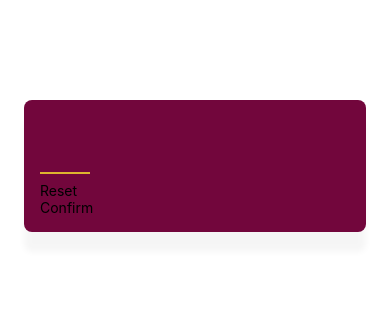
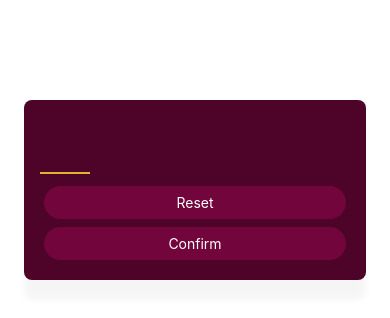
Before and after one commit to alenslyn/mini_game, a React Native app: screen / in a window 390 px wide. Shown: the top 318 px of the page. Built offline with nearby package versions, Linux system fonts and the light colour scheme.

Commit message:
feat: add main button styles

```diff
--- a/components/MainButton.js
+++ b/components/MainButton.js
@@ -1,11 +1,44 @@
-import {View, Text} from 'react-native'
+import {View, Text, Pressable, StyleSheet} from 'react-native'
 
 function MainButton ({children}) {
-    return <View>
-        <Text>
+    function dummy () {
+        return console.log(1);
+    }
+    return( <View style={styles.buttonOuterContainer}>
+    <Pressable style={({pressed})=> pressed ? [styles.buttonContainer, styles.pressed] : styles.buttonContainer} onPress={dummy} android_ripple={{color: '#640233'}}>
+
+        <Text style={styles.buttonText}>
             {children}
         </Text>
+
+    </Pressable>
     </View>
+    )
 }
 
 export default MainButton;
+
+const styles = StyleSheet.create({
+    buttonOuterContainer: {
+        borderRadius: 28,
+        margin: 4,
+        overflow: 'hidden'
+    },
+    buttonContainer: {
+        backgroundColor: '#72063c',
+        paddingVertical: 8,
+        paddingHorizontal: 16,
+        elevation: 2,
+        shadowColor: 'black',
+        shadowOffset: {width: 0, height: 20},
+        shadowRadius: 6,
+        shadowOpacity: 0.04,
+    },
+    buttonText: {
+        color: 'white',
+        textAlign: 'center'
+    },
+    pressed: {
+        opacity: 0.75,
+    }
+})
--- a/screens/StartGameScreen.js
+++ b/screens/StartGameScreen.js
@@ -21,7 +21,7 @@
         borderRadius: 8,
         padding: 16,
         marginTop: 100,
-        backgroundColor: '#72063c',
+        backgroundColor: '#4e0329',
         elevation: 5,
         shadowColor: 'black',
         shadowOffset: {width: 0, height: 20},
```
